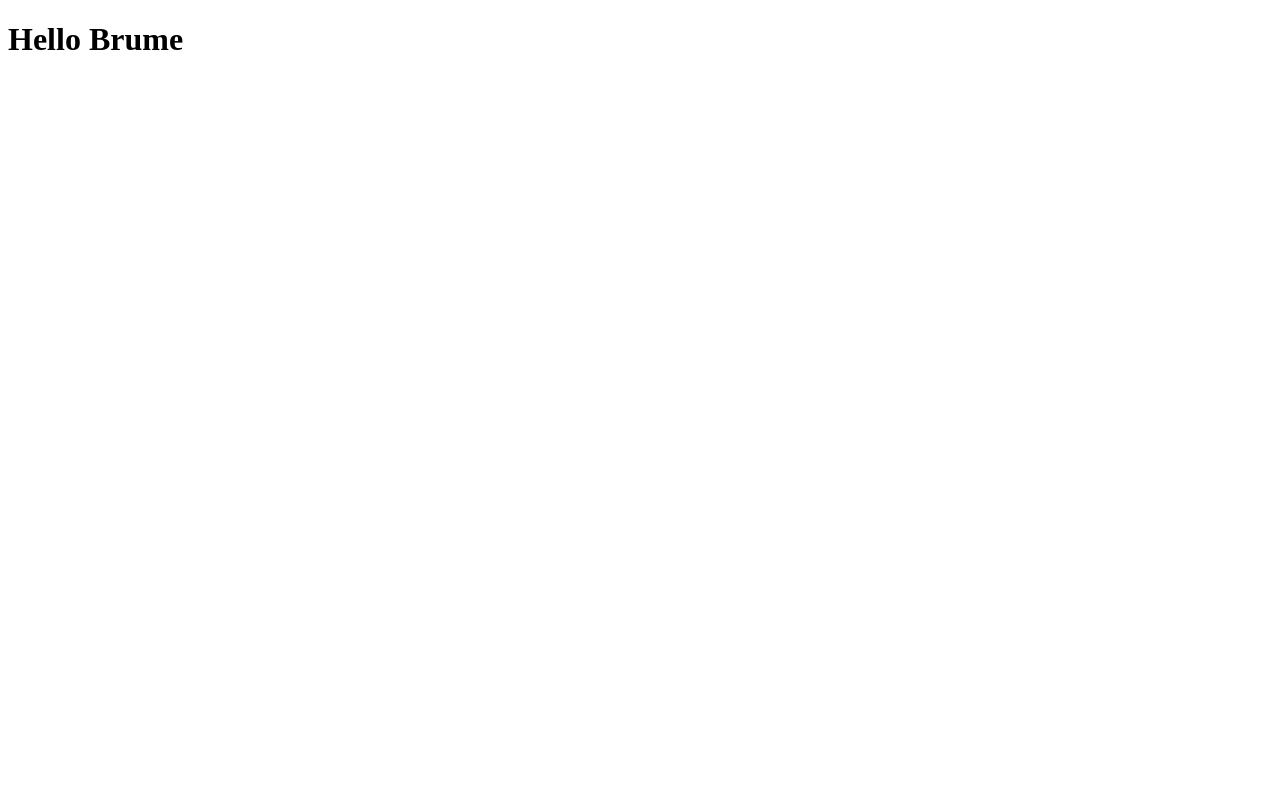
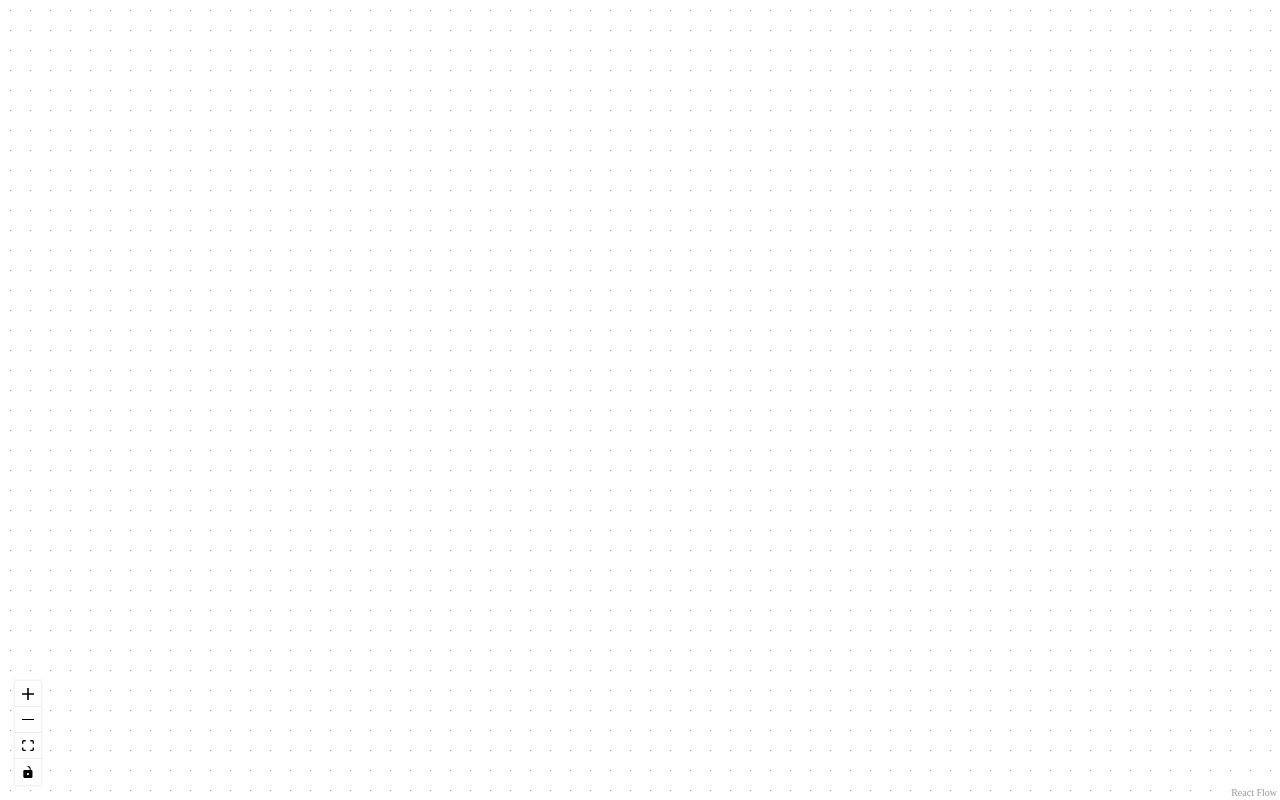
Before and after one commit to brume-app/brume, a React (Vite) app in the folder apps/builder/: page / in a window 1280 px wide. Built offline with nearby package versions, Linux system fonts and the light colour scheme.

Commit message:
feat(canvas): render empty react flow canvas with zoom controls

```diff
--- a/apps/builder/package.json
+++ b/apps/builder/package.json
@@ -9,6 +9,7 @@
     "preview": "vite preview"
   },
   "dependencies": {
+    "@xyflow/react": "^12.12.0",
     "react": "^19.3.1",
     "react-dom": "^19.3.1"
   },
--- a/apps/builder/src/App.tsx
+++ b/apps/builder/src/App.tsx
@@ -1,3 +1,11 @@
+import { Background, Controls, ReactFlow } from '@xyflow/react';
+import '@xyflow/react/dist/style.css';
+
 export function App() {
-  return <h1>Hello Brume</h1>;
+  return (
+    <ReactFlow>
+      <Background />
+      <Controls />
+    </ReactFlow>
+  );
 }
--- /dev/null
+++ b/apps/builder/src/index.css
@@ -0,0 +1,6 @@
+html,
+body,
+#root {
+  height: 100%;
+  margin: 0;
+}
--- a/apps/builder/src/main.tsx
+++ b/apps/builder/src/main.tsx
@@ -1,6 +1,7 @@
 import { StrictMode } from 'react';
 import { createRoot } from 'react-dom/client';
 import { App } from './App';
+import './index.css';
 
 const rootElement = document.getElementById('root');
 if (!rootElement) {
--- a/apps/builder/tsconfig.json
+++ b/apps/builder/tsconfig.json
@@ -1,7 +1,8 @@
 {
   "extends": "../../tsconfig.base.json",
   "compilerOptions": {
-    "jsx": "react-jsx"
+    "jsx": "react-jsx",
+    "types": ["vite/client"]
   },
   "include": ["src"]
 }
```
Also changed, not shown: 1 other file (tests, documents, lock files or other folders).
